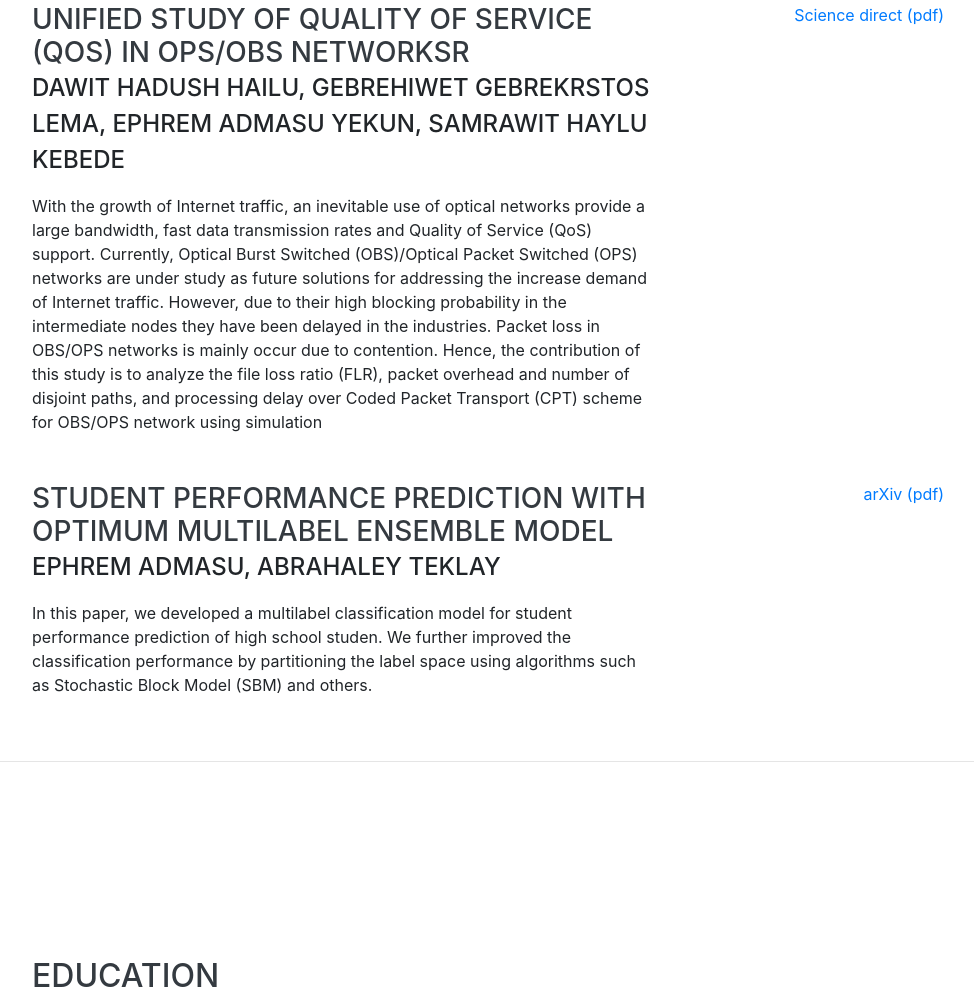
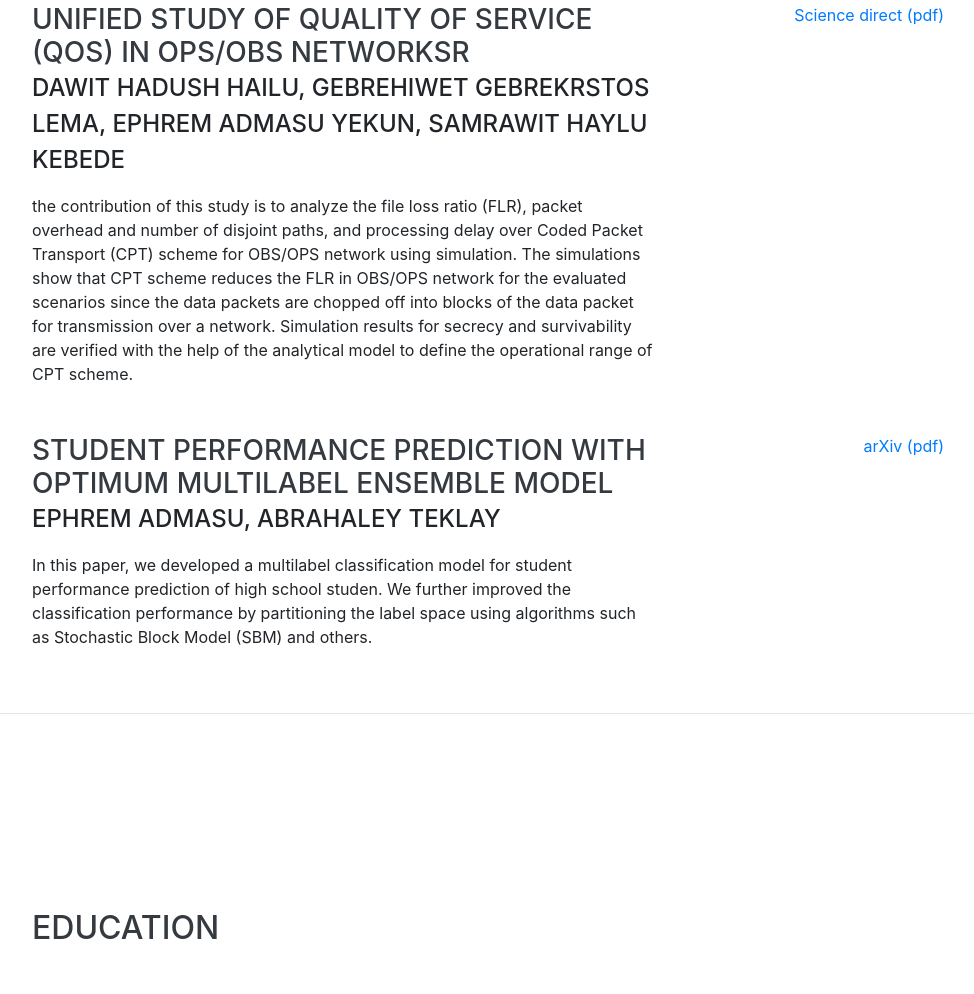
Before and after one commit to ephrem-admasu/ephrem-admasu.github.io, a website with bundled scripts: page index.html in a window 1280 px wide. Shown: the part 2213-3207 px from the top of the page, without its empty margins (288-1262 px from the left). Built offline with nearby package versions, Linux system fonts and the light colour scheme; a web font is replaced by a local one.

Commit message:
Update index.html

```diff
--- a/index.html
+++ b/index.html
@@ -195,17 +195,13 @@
           <div class="resume-content">
             <h3 class="mb-0">Unified study of quality of service (QoS) in OPS/OBS networksr</h3>
             <div class="subheading mb-3">Dawit Hadush Hailu, Gebrehiwet Gebrekrstos Lema, Ephrem Admasu Yekun, Samrawit Haylu Kebede</div>
-            <div>With the growth of Internet traffic, an inevitable use of optical networks provide a large bandwidth,
-              fast data transmission rates and Quality of Service (QoS) support. Currently, Optical Burst Switched
-              (OBS)/Optical Packet Switched (OPS) networks are under study as future solutions for addressing the
-              increase demand of Internet traffic. However, due to their high blocking probability in the intermediate
-              nodes they have been delayed in the industries. Packet loss in OBS/OPS networks is mainly occur due to contention.
-              Hence, the contribution of this study is to analyze the file loss ratio (FLR), packet overhead and number of disjoint
-              paths, and processing delay over Coded Packet Transport (CPT) scheme for OBS/OPS network using simulation</div>
+            <div>
+              the contribution of this study is to analyze the file loss ratio (FLR), packet overhead and number of disjoint paths, and processing delay over Coded Packet Transport (CPT) scheme for OBS/OPS network using simulation. The simulations show that CPT scheme reduces the FLR in OBS/OPS network for the evaluated scenarios since the data packets are chopped off into blocks of the data packet for transmission over a network. Simulation results for secrecy and survivability are verified with the help of the analytical model to define the operational range of CPT scheme.
+            </div>
 
           </div>
           <div class="resume-date text-md-right">
-            <span class="text-primary"><a href="https://www.sciencedirect.com/science/article/pii/S1068520017301074" > Science direct (pdf)</a></span>
+            <span class="text-primary"><a href="https://www.sciencedirect.com/science/article/pii/S1068520017301074" target="_blank"> Science direct (pdf)</a></span>
           </div>
         </div>
 
@@ -218,7 +214,7 @@
             </p>
           </div>
           <div class="resume-date text-md-right">
-            <span class="text-primary"><a href="https://arxiv.org/abs/1909.07444">arXiv (pdf)</a></span>
+            <span class="text-primary"><a href="https://arxiv.org/abs/1909.07444" target="_blank">arXiv (pdf)</a></span>
           </div>
         </div>
 
```
